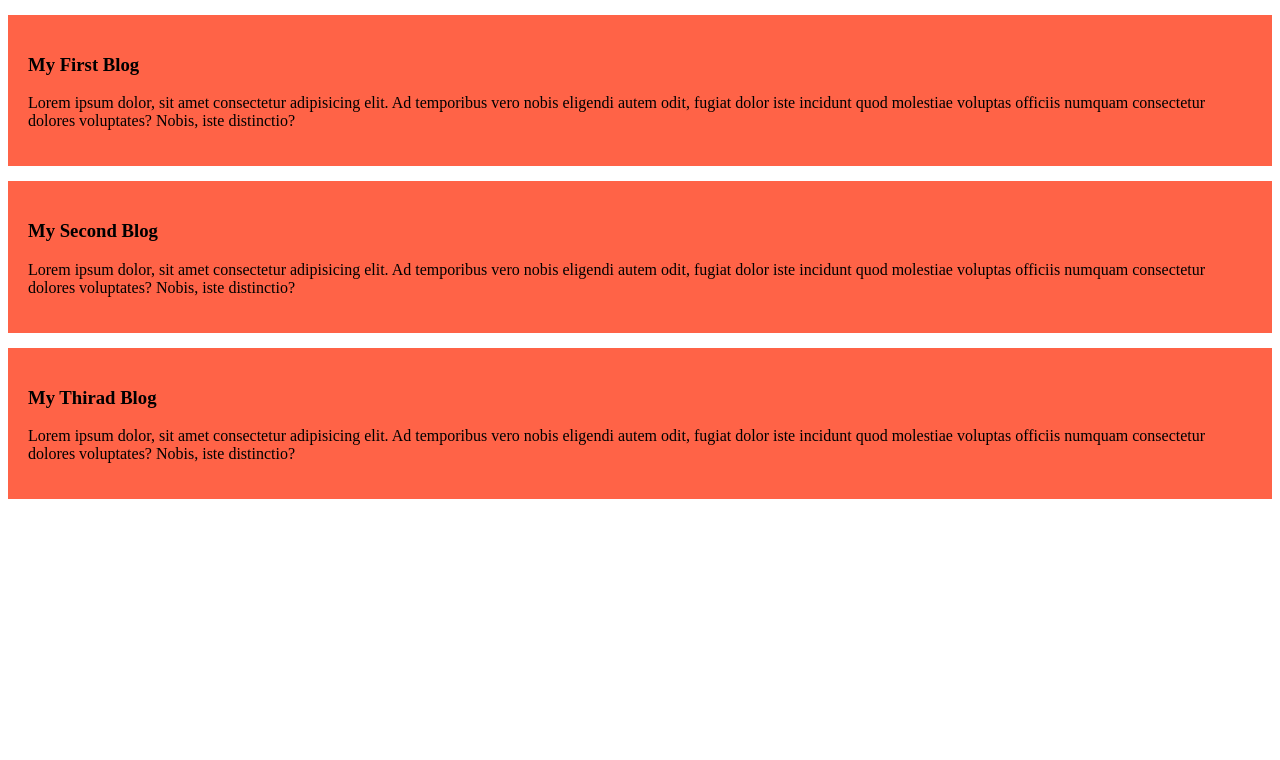
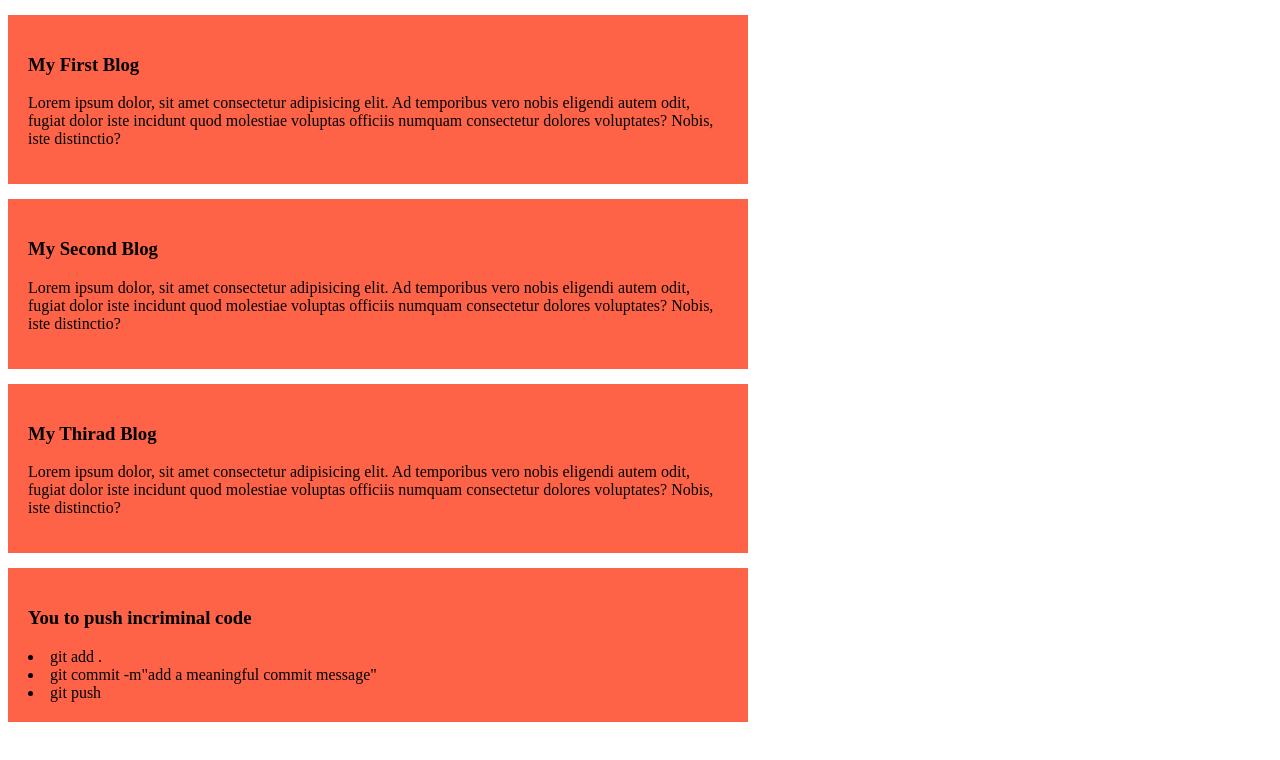
Before and after one commit to developernuralam/my-simple-website, a plain HTML site: page index.html in a window 1280 px wide. Drawn offline with Linux system fonts and the light colour scheme.

Commit message:
added a list to push

```diff
--- a/index.html
+++ b/index.html
@@ -19,6 +19,12 @@
         <h3>My Thirad Blog </h3>
         <p>Lorem ipsum dolor, sit amet consectetur adipisicing elit. Ad temporibus vero nobis eligendi autem odit, fugiat dolor iste incidunt quod molestiae voluptas officiis numquam consectetur dolores voluptates? Nobis, iste distinctio?</p>
     </div>
+    <div>
+        <h3>You to push incriminal code</h3>
+        <li>git add .</li>
+        <li>git commit -m"add a meaningful commit message"</li>
+        <li>git push</li>
+    </div>
 
 </body>
 </html>
--- a/styles/blog.css
+++ b/styles/blog.css
@@ -2,5 +2,6 @@ div{
     background-color: tomato;
     padding: 20px ;
     margin-top: 15px;
+    width: 700px;
 
 }
```
